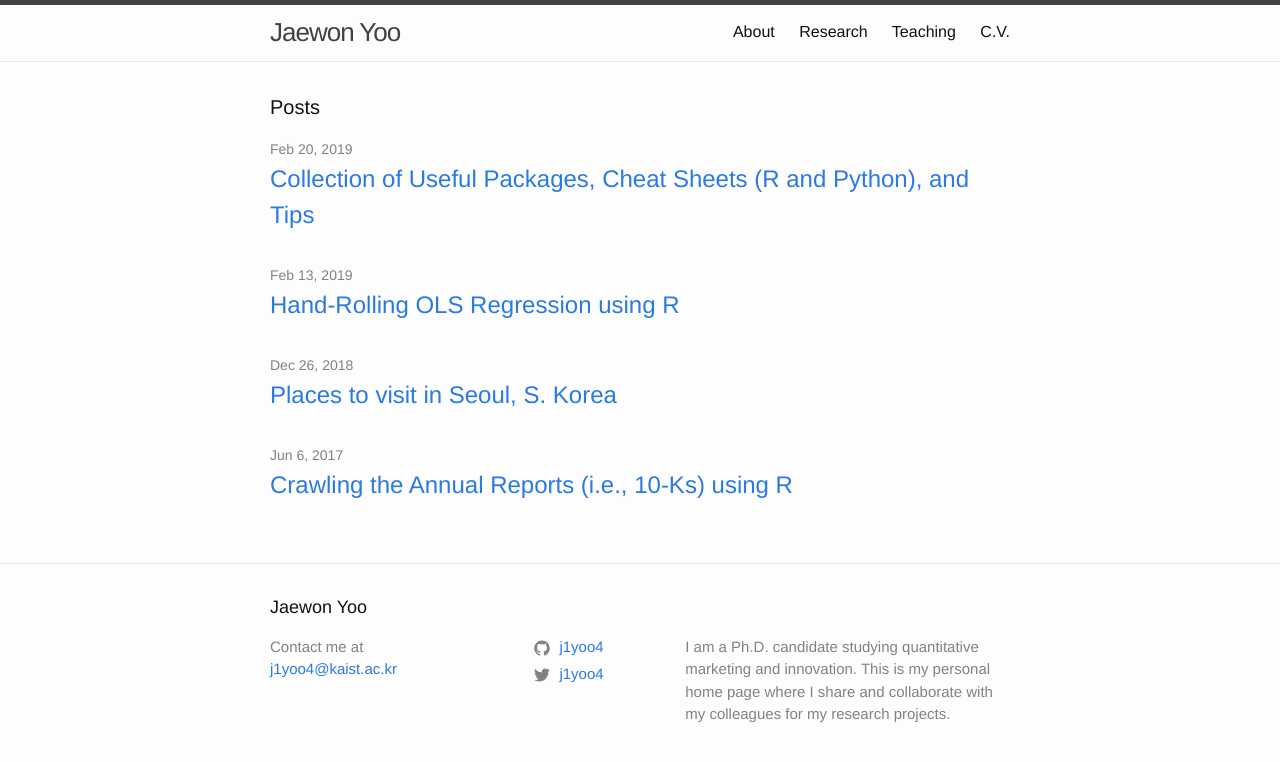
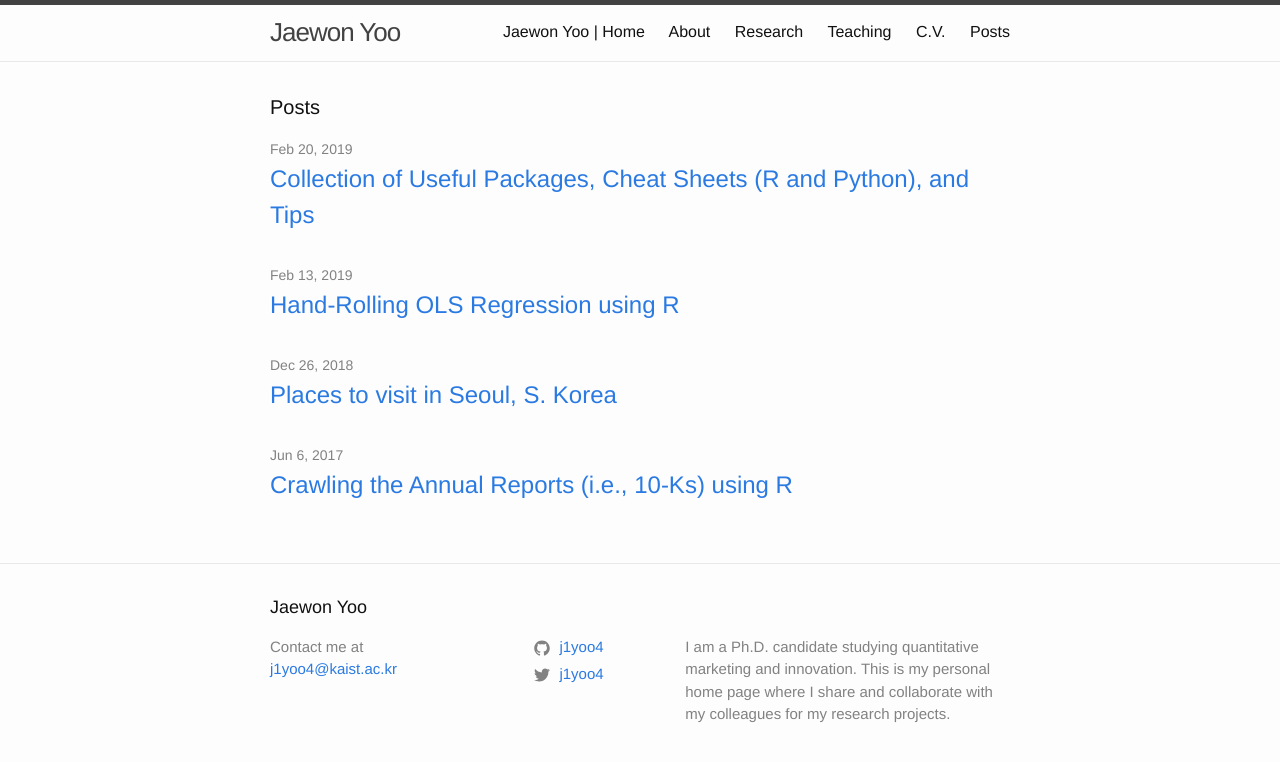
Before and after one commit to j1yoo/j1yoo.github.io, a Jekyll site: the page built from README.md, in a window 1280 px wide. Shown: the top 762 px of the page. Built offline with Jekyll 4.4.1, drawn with Linux system fonts in a browser that asks for light colours; our own code applies the rules of GitHub Pages for plain Markdown files.

Commit message:
Update _config.yml

```diff
--- a/_config.yml
+++ b/_config.yml
@@ -17,11 +17,12 @@ minima:
 # If you want to link only specific pages in your header, uncomment
 # this and add the path to the pages in order as they should show up
 header_pages:
-# - index.md
+ - index.markdown
  - about.markdown
  - research.markdown
  - teaching.markdown
  - c.v.markdown
+ - posts.markdown
 
 # Build settings
 markdown: kramdown
```
